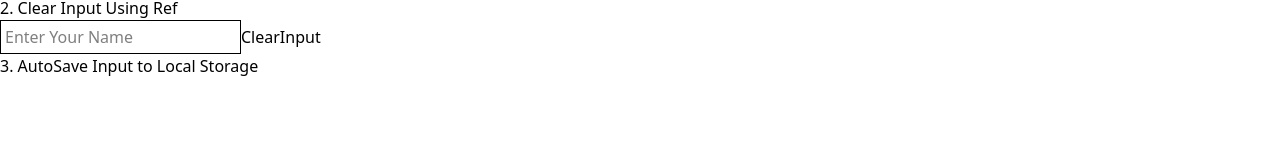
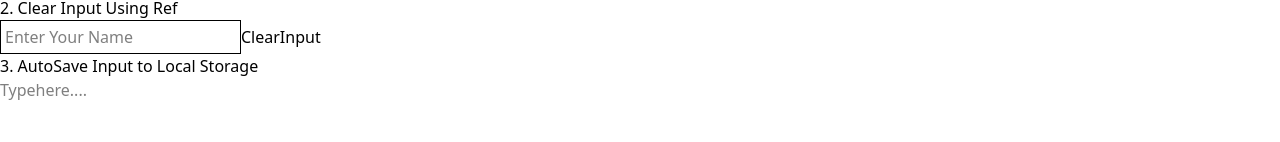
Before and after one commit to jagathdev/React_Tasks, a React (Vite) app: page /task/day2task in a window 1280 px wide. Shown: the part 158-300 px from the top of the page. Built offline with nearby package versions, Linux system fonts and the light colour scheme.

Commit message:
Auto Save Task Completed

```diff
--- a/src/Task/Day2Task.tsx
+++ b/src/Task/Day2Task.tsx
@@ -1,4 +1,4 @@
-import { useRef } from "react";
+import { useEffect, useRef } from "react";
 
 const Day2Task = () => {
     return (
@@ -58,11 +58,22 @@ export const ClearInput = () => {
 const AutoSave = () => {
 
     const saveRef = useRef<HTMLInputElement>(null)
-    const saveInput = () => {
 
+    const saveInput = (e: any) => {
+        const inputVal = e.target.value
+        localStorage.setItem("autoSaveData", inputVal)
     }
 
+    useEffect(() => {
+        const GetData = localStorage.getItem("autoSaveData")
+
+        if (GetData && saveRef.current) {
+            saveRef.current.value = GetData
+        }
+    }, [])
+
     return (<>
-        <input ref={saveRef} type="text" onChange={saveInput} />
+        <input ref={saveRef} type="text" onChange={saveInput} placeholder="Typehere...." />
+
     </>)
 }
```
